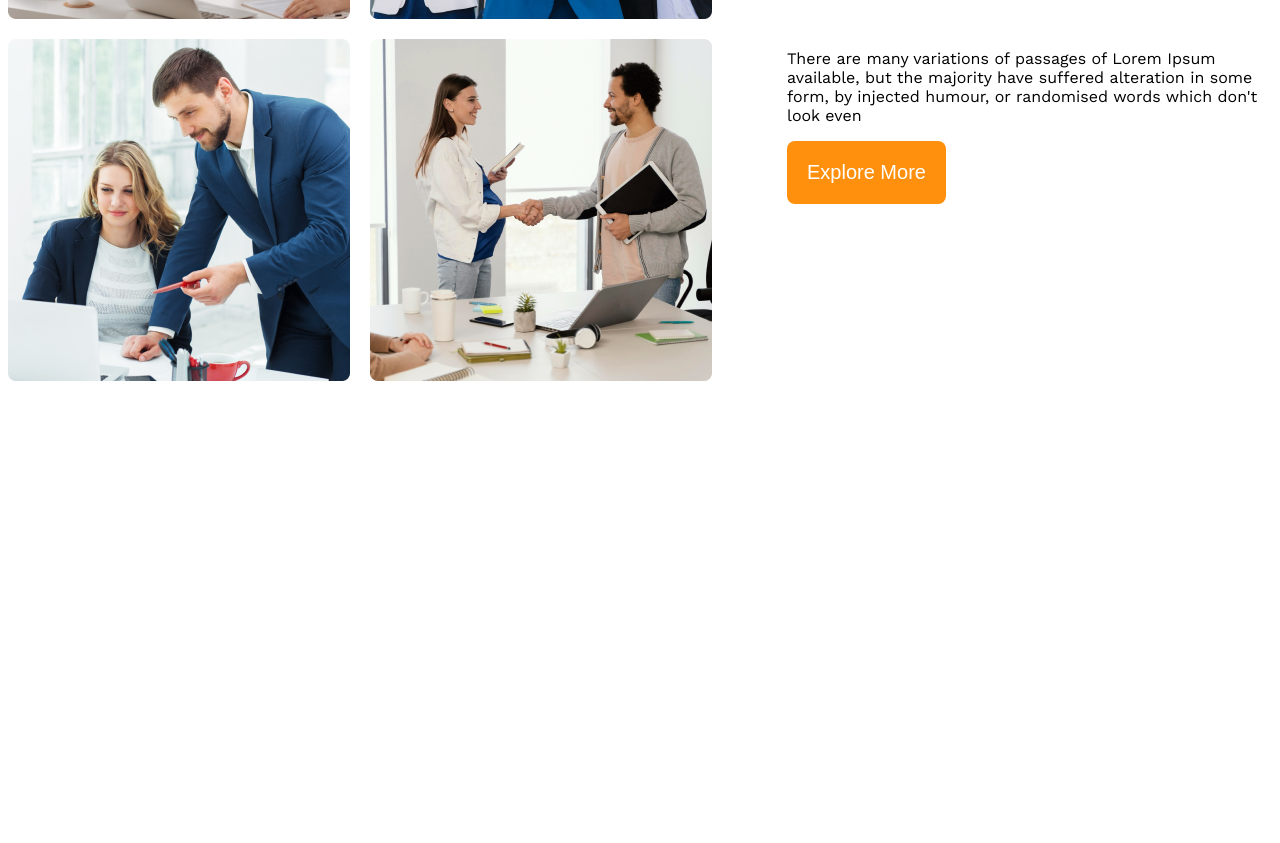
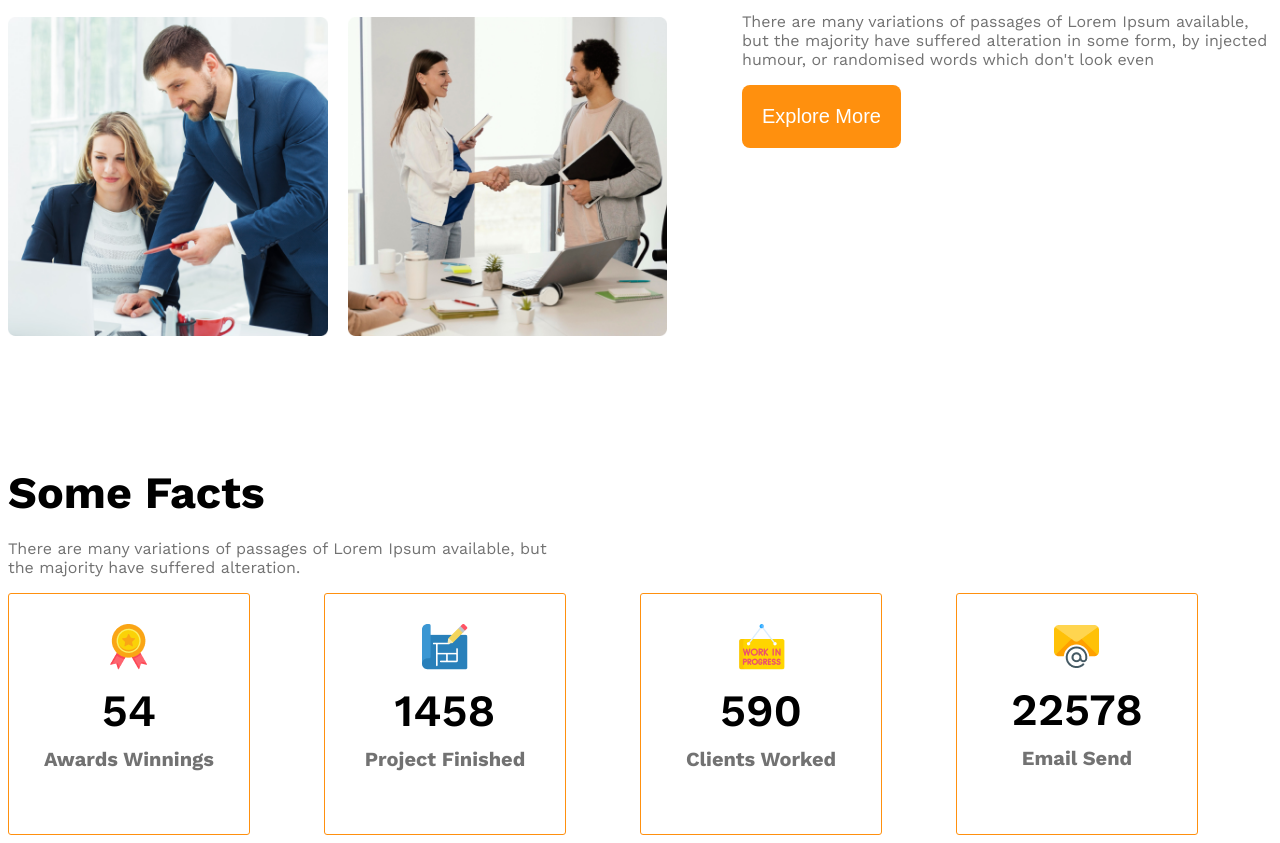
Before and after one commit to fardin-sojon/g3-architects-website, a plain HTML site: page index.html in a window 1280 px wide. Shown: the part 1656-2499 px from the top of the page. Before the commit the page ends 2045 px from the top, so only its background shows below. Drawn offline with nearby package versions, Linux system fonts and the light colour scheme.

Commit message:
added facts section

```diff
--- a/Style/style.css
+++ b/Style/style.css
@@ -9,6 +9,12 @@
 /* Share Style */
 .display-flex {
   display: flex;
+}
+
+.section-title {
+  font-size: 2.8rem;
+  font-weight: 700;
+  margin: 20px auto;
 }
 
 /* dark 02 */
@@ -100,7 +106,9 @@ main section {
 .teams {
   align-items: center;
 }
-
+.teams-images img{
+  width: 100%;
+}
 .teams-images {
   display: grid;
   grid-template-columns: repeat(2, 1fr);
@@ -110,11 +118,6 @@ main section {
 .our-features {
   margin-left: 75px;
   max-width: 530px;
-}
-
-.features-title {
-  font-size: 2.8rem;
-  font-weight: 700;
 }
 
 .quick-list {
@@ -128,6 +131,35 @@ main section {
 
 .features {
   color: #FF900E;
+}
+
+/* Some Facts */
+.fact-card{
+  border: 1px solid #FF900E;
+  border-radius: 3px;
+  width: 240px;
+  height: 240px;
+  text-align: center;
+  justify-content: center;
+  align-items: center;
+}
+.facts-container{
+  display: grid;
+  grid-template-columns: repeat(4, 1fr);
+}
+.fact-description{
+  max-width: 540px;
+}
+.fact-number{
+  font-size: 2.8rem;
+  font-weight: 600;
+  margin-top: 10px;
+  margin-bottom: 5px;
+}
+.fact-name{
+  font-size: 1.25rem;
+  font-weight: 600px;
+  margin-top: 10px;
 }
 
 
--- a/index.html
+++ b/index.html
@@ -37,11 +37,49 @@
             <img src="./images/team4.png" alt="">
         </div>
         <div class="our-features">
-            <h3 class="features-title"><span class="quick-list">Quick list</span> <span class="of-our">of Our</span> <span class="features">Features</span></h3>
-            <p class="features-description">There are many variations of passages of Lorem Ipsum available, but the majority have suffered alteration in some form, by injected humour, or randomised words which don't look even</p>
+            <h3 class="section-title"><span class="quick-list">Quick list</span> <span class="of-our">of Our</span> <span class="features">Features</span></h3>
+            <p class="text-light-gray">There are many variations of passages of Lorem Ipsum available, but the majority have suffered alteration in some form, by injected humour, or randomised words which don't look even</p>
             <button class="btn-primary">Explore More</button>
         </div>
         </section>
+
+        <section class="facts">
+            <h3 class="section-title">Some Facts</h3>
+            <p class="fact-description text-light-gray">There are many variations of passages of Lorem Ipsum available, but the majority have suffered alteration.</p>
+
+            <div class="facts-container">
+                <!-- .fact*4>img.fact-icon+h4.fact-number+h5.fact-name -->
+                 <div class="fact-card display-flex">
+                    <div>
+                        <img src="./images/icons/ribon.png" alt="" class="fact-icon">
+                        <h4 class="fact-number">54</h4>
+                        <h5 class="fact-name text-light-gray">Awards Winnings</h5>
+                    </div>
+                 </div>
+                 <div class="fact-card display-flex">
+                    <div>
+                        <img src="./images/icons/projects.png" alt="" class="fact-icon">
+                        <h4 class="fact-number">1458</h4>
+                        <h5 class="fact-name text-light-gray">Project Finished</h5>
+                    </div>
+                 </div>
+                 <div class="fact-card display-flex">
+                    <div>
+                        <img src="./images/icons/customers.png" alt="" class="fact-icon">
+                        <h4 class="fact-number">590</h4>
+                        <h5 class="fact-name text-light-gray">Clients Worked</h5>
+                    </div>
+                 </div>
+                 <div class="fact-card display-flex">
+                    <div>
+                        <img src="./images/icons/email.png" alt="" class="fact-icon">
+                        <h4 class="fact-number">22578</h4>
+                        <h5 class="fact-name text-light-gray">Email Send</h5>
+                    </div>
+                 </div>
+            </div>
+        </section>
+
 
     </main>
     <footer>
```
